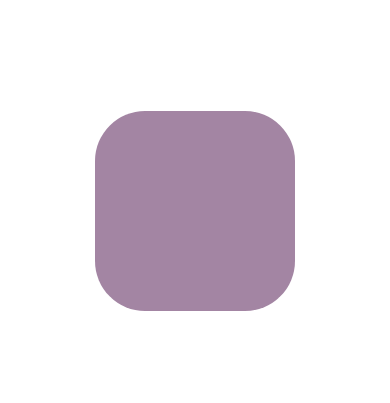
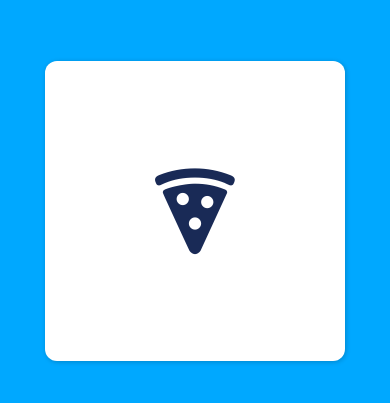
Before and after one commit to ohnas/langApp, a React Native app: screen / in a window 390 px wide. Shown: the part 211-614 px from the top of the page. Built offline with nearby package versions, Linux system fonts and the light colour scheme.

Commit message:
Card Project part One

```diff
--- a/App.js
+++ b/App.js
@@ -1,65 +1,62 @@
 import React, { useRef } from "react";
-import { Animated, PanResponder } from "react-native";
+import { Animated, PanResponder, View } from "react-native";
 import styled from "styled-components/native";
+import { Ionicons } from "@expo/vector-icons";
 
 const Container = styled.View`
   flex: 1;
   justify-content: center;
   align-items: center;
-`;
-const Box = styled.View`
-  background-color: tomato;
-  width: 200px;
-  height: 200px;
+  background-color: #00a8ff;
 `;
 
-const AnimatedBox = Animated.createAnimatedComponent(Box);
+const Card = styled(Animated.createAnimatedComponent(View))`
+  background-color: white;
+  width: 300px;
+  height: 300px;
+  justify-content: center;
+  align-items: center;
+  border-radius: 12px;
+  box-shadow: 1px 1px 5px rgba(0, 0, 0, 0.2);
+`;
 
 export default function App() {
-  const POSITION = useRef(
-    new Animated.ValueXY({
-      x: 0,
-      y: 0,
-    })
-  ).current;
-  const borderRadius = POSITION.y.interpolate({
-    inputRange: [-300, 300],
-    outputRange: [100, 0],
-  });
-  const bgColor = POSITION.y.interpolate({
-    inputRange: [-300, 300],
-    outputRange: ["rgb(255, 99, 71)", "rgb(71, 166, 255)"],
-  });
   const panResponder = useRef(
     PanResponder.create({
       onStartShouldSetPanResponder: () => true,
-      onPanResponderGrant: () => {
-        POSITION.setOffset({
-          x: POSITION.x._value,
-          y: POSITION.y._value,
-        });
+      onPanResponderMove: (_, { dx }) => {
+        position.setValue(dx);
       },
-      onPanResponderMove: (_, { dx, dy }) => {
-        POSITION.setValue({
-          x: dx,
-          y: dy,
-        });
-      },
+      onPanResponderGrant: () => onPressIn(),
       onPanResponderRelease: () => {
-        POSITION.flattenOffset();
+        Animated.parallel([
+          onPressOut,
+          Animated.spring(position, {
+            toValue: 0,
+            useNativeDriver: true,
+          }),
+        ]).start();
       },
     })
   ).current;
+  const scale = useRef(new Animated.Value(1)).current;
+  const position = useRef(new Animated.Value(0)).current;
+  const onPressIn = () =>
+    Animated.spring(scale, { toValue: 0.95, useNativeDriver: true }).start();
+  const onPressOut = Animated.spring(scale, {
+    toValue: 1,
+    useNativeDriver: true,
+  });
   return (
     <Container>
-      <AnimatedBox
+      <Card
         {...panResponder.panHandlers}
         style={{
-          borderRadius,
-          backgroundColor: bgColor,
-          transform: POSITION.getTranslateTransform(),
+          transform: [{ scale }, { translateX: position }],
         }}
-      />
+      >
+        <Ionicons name="pizza" color="#192a56" size={98} />
+      </Card>
     </Container>
   );
 }
```
